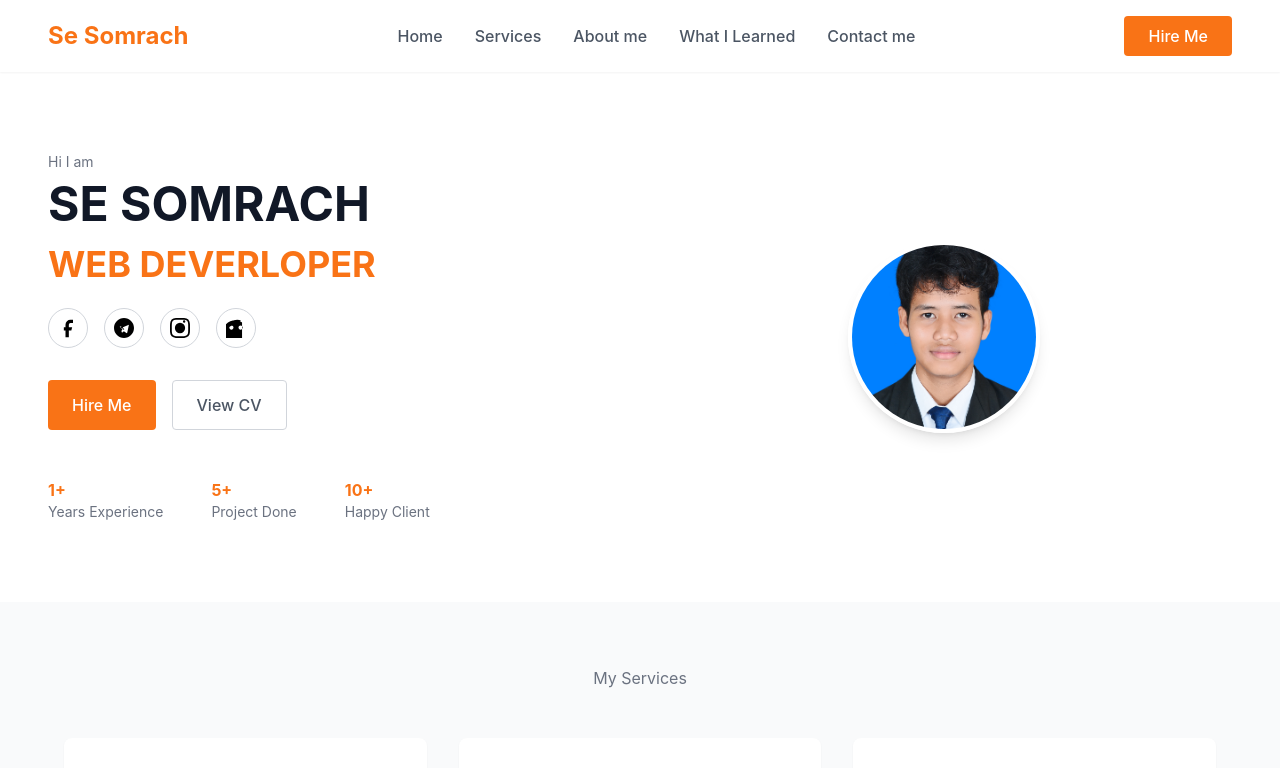
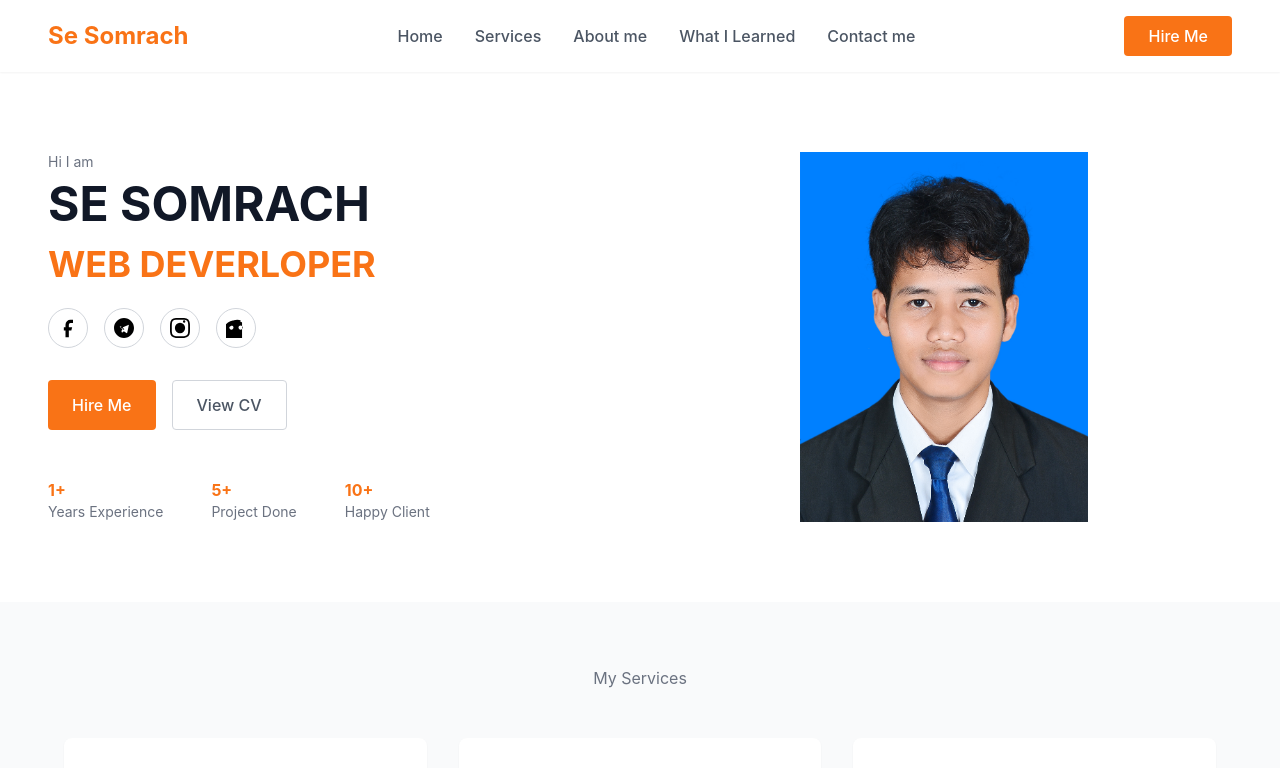
Before and after one commit to somrachse/portfolio, a React (Vite) app: page / in a window 1280 px wide. Shown: the top 768 px of the page. Built offline with nearby package versions, Linux system fonts and the light colour scheme.

Commit message:
Update Hero.tsx

```diff
--- a/src/components/Hero.tsx
+++ b/src/components/Hero.tsx
@@ -64,11 +64,7 @@ export default function Hero() {
       {/* Right Image */}
       <div className="flex-1 flex justify-center">
         <div className="w-64 h-64 md:w-72 md:h-72 rounded-lg flex items-center justify-center">
-          <img
-            src="img/P1.JPG"
-            alt="Profile Picture"
-            className="w-48 h-48 object-cover rounded-full border-4 border-white shadow-lg"
-          />
+          <img src="img/P1.JPG" />
         </div>
       </div>
 
```
